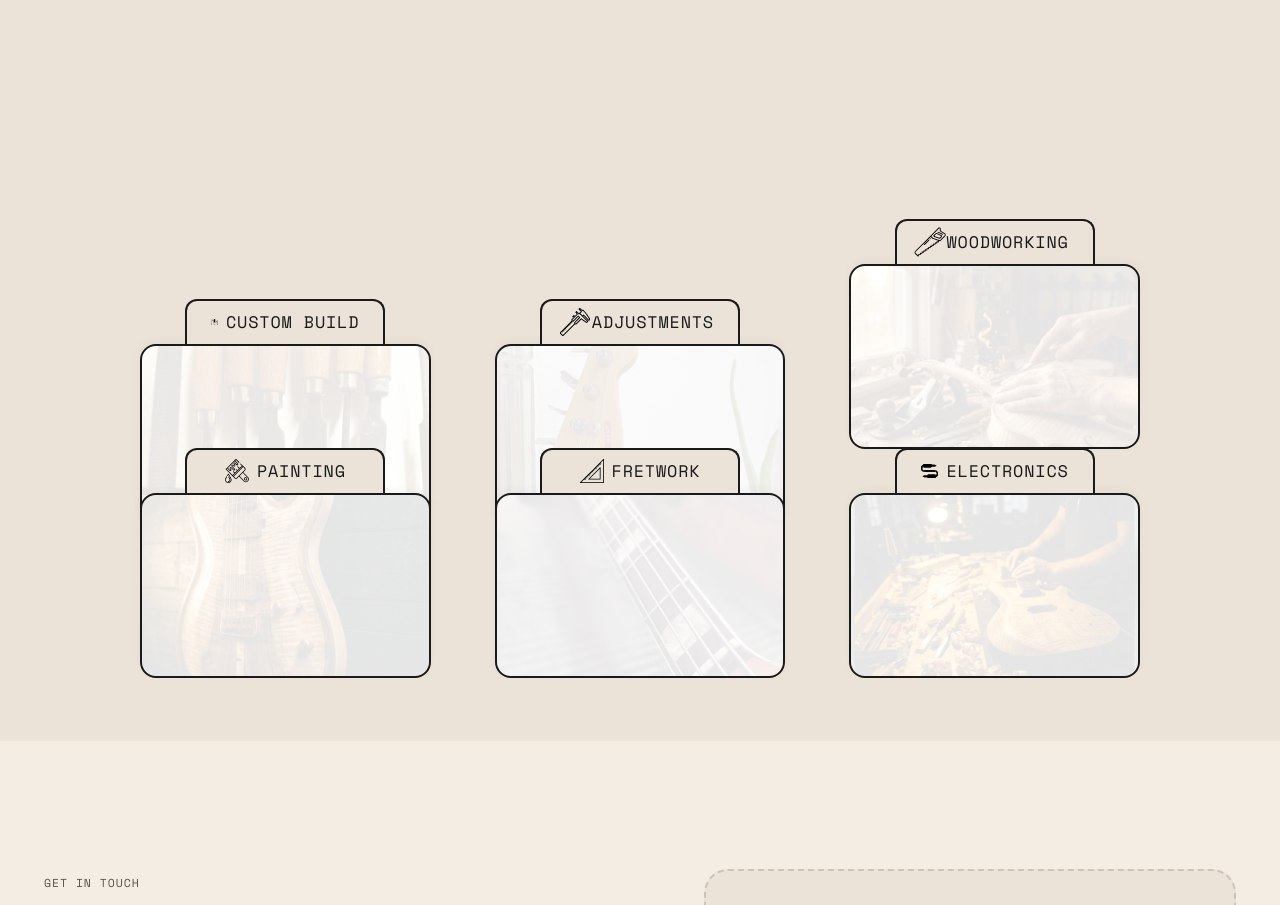
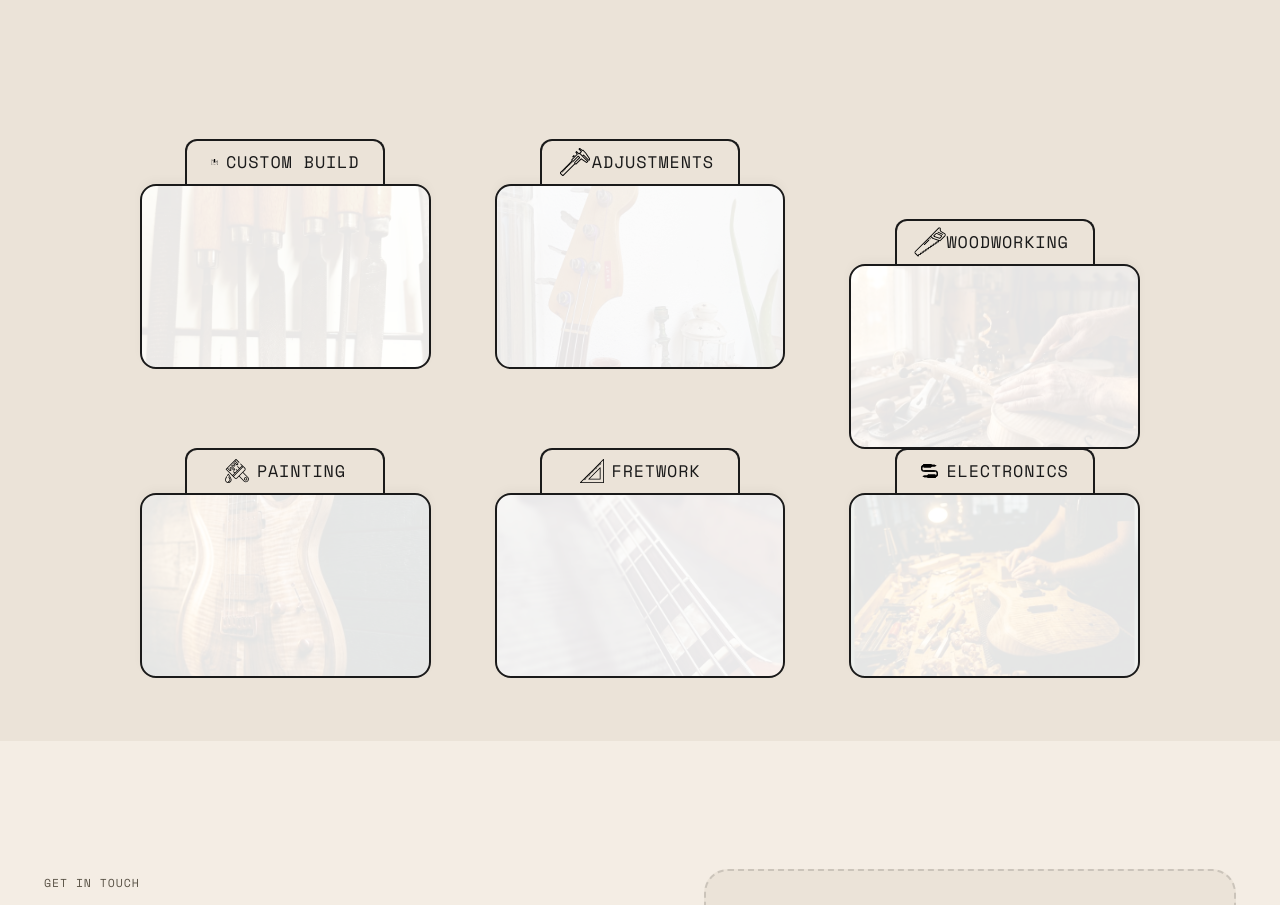
Before and after one commit to JoanDidac/Brut-Guitars, a React (Vite) app: page / in a window 1280 px wide. Shown: the part 4680-5585 px from the top of the page. Built offline with nearby package versions, Linux system fonts and the light colour scheme; a web font is replaced by a local one.

Commit message:
Correct top row shift: move UP by 10vh instead of down

```diff
--- a/src/components/Services.css
+++ b/src/components/Services.css
@@ -71,7 +71,7 @@
 .file-folder:nth-of-type(2),
 .file-folder:nth-of-type(3) {
     position: relative;
-    top: 10vh;
+    top: -10vh;
 }
 
 .folder__tab {
```
